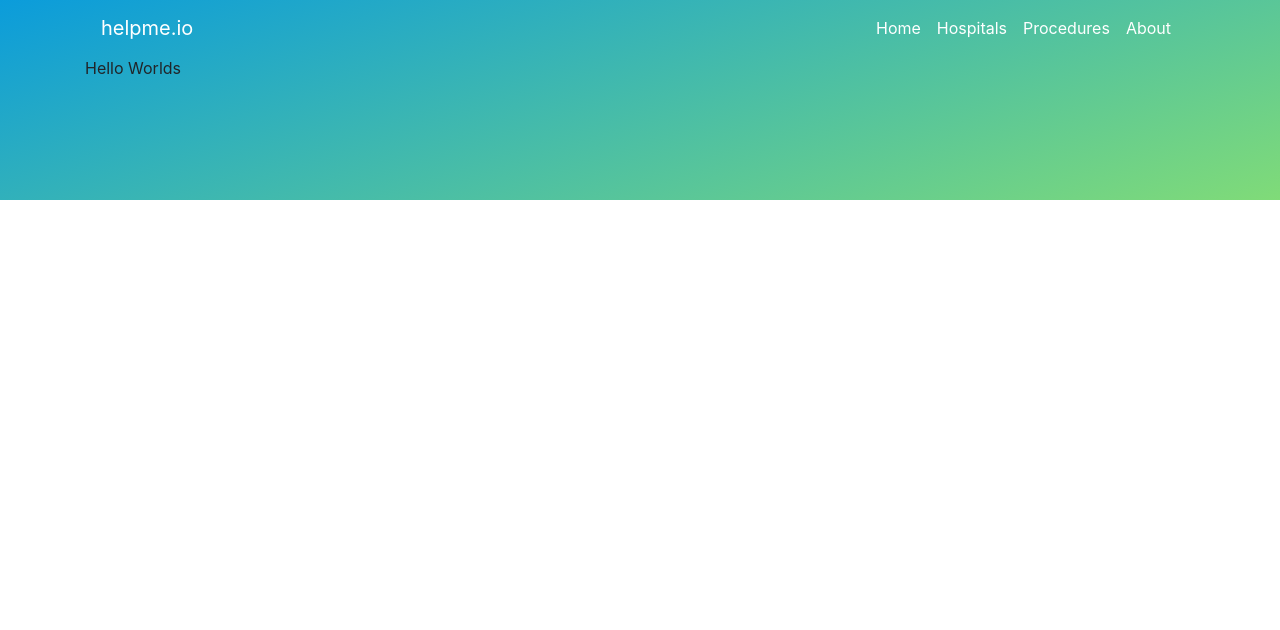
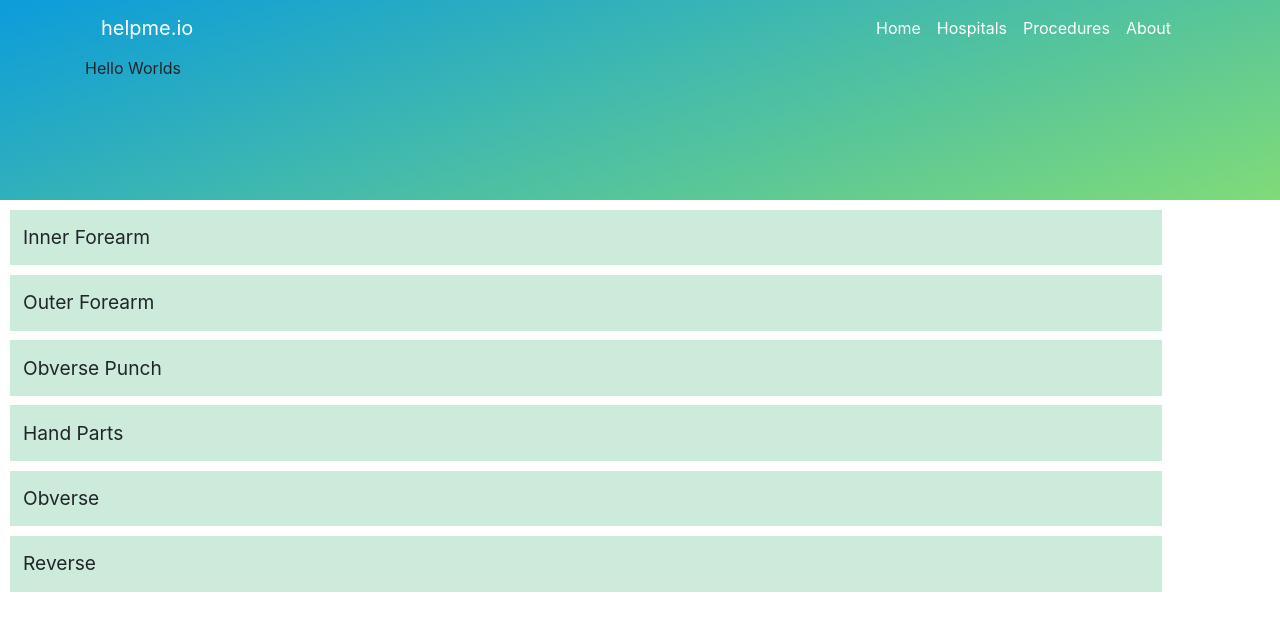
Before and after one commit to mariusurbelis/Team17, a React (Create React App) app in the folder frontend/: page /about in a window 1280 px wide. Shown: the top 630 px of the page. Built offline with nearby package versions, Linux system fonts and the light colour scheme.

Commit message:
Started the implementation of procedures component

```diff
--- a/frontend/src/App.js
+++ b/frontend/src/App.js
@@ -10,7 +10,52 @@ import { NoMatch } from './NoMatch';
 import { ColorLayout } from './components/ColorLayout';
 import { NavigationBar } from './components/NavigationBar';
 
+import Flashcard from './components/Procedures';
+
+
 class App extends Component{
+
+  state = {
+    flashcards: [
+      {
+        id: 1,
+        english: 'Inner Forearm',
+        korean: 'An Palmok',
+        flip: false
+      },
+      {
+        id: 2,
+        english: 'Outer Forearm',
+        korean: 'Bakat Palmok',
+        flip: false
+      },
+      {
+        id: 3,
+        english: 'Obverse Punch',
+        korean: 'Baro Jirugi',
+        flip: false
+      },
+      {
+        id: 4,
+        english: 'Hand Parts',
+        korean: 'Sang Bansin',
+        flip: false
+      },
+      {
+        id: 5,
+        english: 'Obverse',
+        korean: 'Baro',
+        flip: false
+      },
+      {
+        id: 6,
+        english: 'Reverse',
+        korean: 'Bandae',
+        flip: false
+      }
+    ]
+  }
+
   render(){
     return(
       <React.Fragment>
@@ -27,6 +72,9 @@ class App extends Component{
               </Switch>
             </Router>
           </ColorLayout>
+
+          <Flashcard flashcards = {this.state.flashcards} flipCard = {this.flipCard} />
+
       </React.Fragment>
     );
   }
--- /dev/null
+++ b/frontend/src/components/Card.js
@@ -0,0 +1,27 @@
+import React, { Component } from 'react'
+import PropTypes from 'prop-types'
+
+export class Card extends Component {
+
+    getStyle = () => {
+        return {
+            padding: '0.7em',
+            width: '90%',
+            margin: '0.5em',
+            fontSize: '1.2em',
+            backgroundColor: '#ccebdb'
+        }
+    }
+
+    render() {
+        return (
+            <p style={this.getStyle()} >{ this.props.card.english }</p>
+        )
+    }
+}
+
+Card.propTypes = {
+    card: PropTypes.object.isRequired
+}
+
+export default Card
--- /dev/null
+++ b/frontend/src/components/Procedures.js
@@ -0,0 +1,19 @@
+import React, { Component } from 'react';
+import Card from './Card'
+import PropTypes from 'prop-types'
+
+class Flashcard extends Component {
+
+  render() {
+    return this.props.flashcards.map((card) => (
+      <Card key={card.id} card={card} />
+    ));
+  }
+
+}
+
+Flashcard.propTypes = {
+  cards: PropTypes.array.isRequired
+}
+
+export default Flashcard;
```
